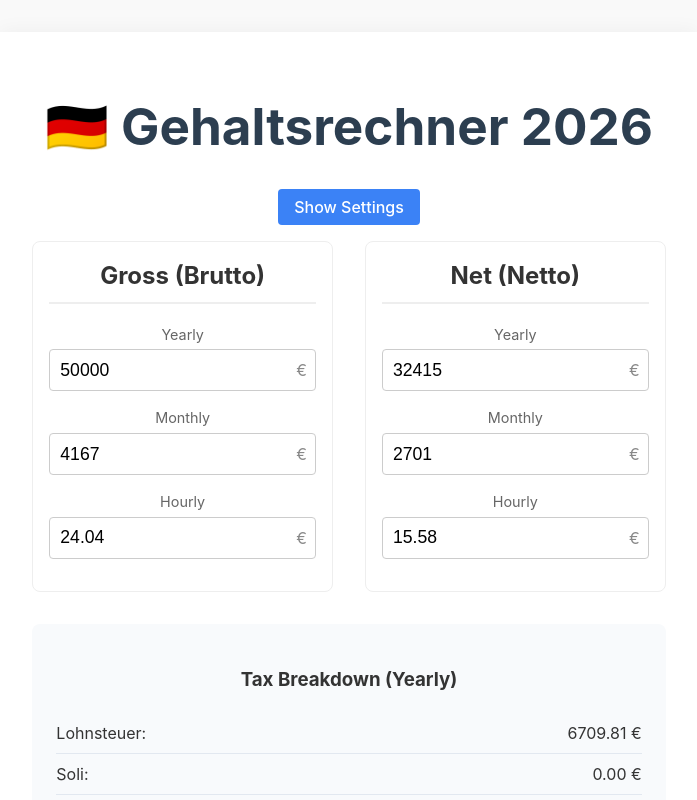
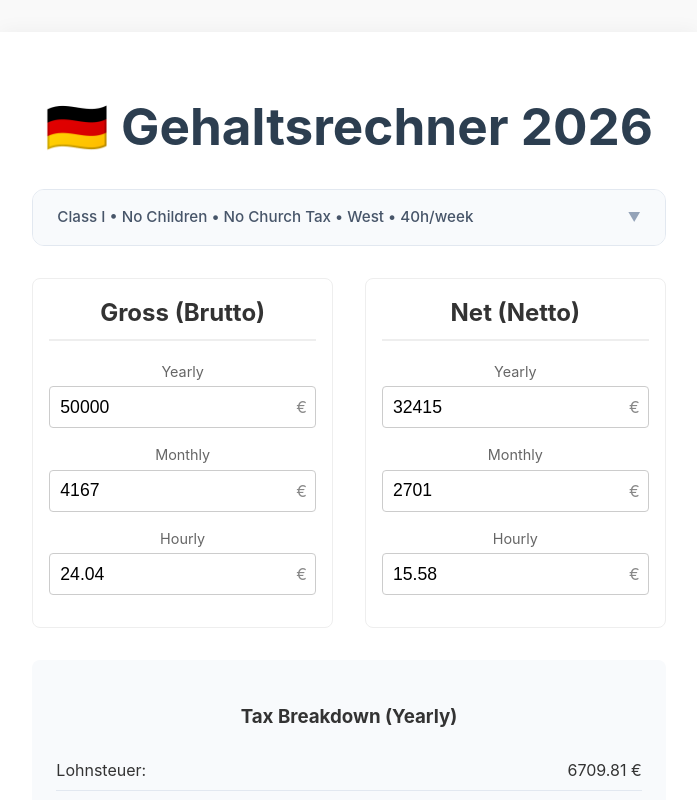
Before and after one commit to genee19/gehaltskalk, a Svelte app: page / in a window 1280 px wide. Shown: the top 800 px of the page, without its empty margins (291-988 px from the left). Built offline with nearby package versions, Linux system fonts and the light colour scheme.

Commit message:
UI: Refine settings summary to a single line without title

```diff
--- a/src/App.svelte
+++ b/src/App.svelte
@@ -57,22 +57,29 @@
   }
 
   // UI Helpers
-  let showSettings = $state(false);
+  let settingsSummary = $derived.by(() => {
+    const parts = [
+      `Class ${['I','II','III','IV','V','VI'][settings.taxClass - 1]}`,
+      settings.hasChildren ? `${settings.childCount} Child(ren)` : 'No Children',
+      settings.churchTax ? 'Church Tax' : 'No Church Tax',
+      settings.state === 'west' ? 'West' : 'East',
+      `${hoursPerWeek}h/week`
+    ];
+    return parts.join(' • ');
+  });
 
 </script>
 
 <main class="container">
   <h1>🇩🇪 Gehaltsrechner 2026</h1>
 
-  <!-- Settings Toggle -->
-  <div class="settings-toggle">
-    <button onclick={() => showSettings = !showSettings}>
-      {showSettings ? 'Hide Settings' : 'Show Settings'}
-    </button>
-  </div>
+  <!-- Settings Section -->
+  <details class="settings-section">
+    <summary class="settings-summary">
+      <span class="summary-details">{settingsSummary}</span>
+      <span class="toggle-icon">▼</span>
+    </summary>
 
-  <!-- Settings Panel -->
-  {#if showSettings}
     <div class="settings-panel">
       <div class="setting-group">
         <label>Hours/Week: <input type="number" bind:value={hoursPerWeek} /></label>
@@ -127,7 +134,7 @@
         {/if}
       </div>
     </div>
-  {/if}
+  </details>
 
   <!-- Calculator Grid -->
   <div class="calculator-grid">
@@ -239,19 +246,57 @@
     color: #2c3e50;
   }
 
-  .settings-toggle {
-    text-align: center;
-    margin-bottom: 1rem;
+  .settings-section {
+    margin-bottom: 2rem;
+    border: 1px solid #e2e8f0;
+    border-radius: 12px;
+    overflow: hidden;
+    background: #fff;
+    transition: all 0.3s ease;
+  }
+
+  .settings-section[open] {
+    box-shadow: 0 4px 6px -1px rgba(0, 0, 0, 0.1), 0 2px 4px -1px rgba(0, 0, 0, 0.06);
+  }
+
+  .settings-summary {
+    display: flex;
+    justify-content: space-between;
+    align-items: center;
+    padding: 1rem 1.5rem;
+    background: #f8fafc;
+    cursor: pointer;
+    list-style: none;
+    user-select: none;
+  }
+
+  .settings-summary::-webkit-details-marker {
+    display: none;
+  }
+
+  .summary-details {
+    font-size: 0.95rem;
+    color: #475569;
+    font-weight: 500;
+  }
+
+  .toggle-icon {
+    font-size: 0.8rem;
+    color: #94a3b8;
+    transition: transform 0.3s ease;
+  }
+
+  .settings-section[open] .toggle-icon {
+    transform: rotate(180deg);
   }
 
   .settings-panel {
-    background: #f0f4f8;
-    padding: 1rem;
-    border-radius: 8px;
-    margin-bottom: 2rem;
+    background: #fff;
+    padding: 1.5rem;
     display: grid;
-    grid-template-columns: repeat(auto-fit, minmax(200px, 1fr));
-    gap: 1rem;
+    grid-template-columns: repeat(auto-fit, minmax(180px, 1fr));
+    gap: 1.5rem;
+    border-top: 1px solid #f1f5f9;
   }
 
   .setting-group {
@@ -347,16 +392,4 @@
     margin-top: 1rem;
   }
 
-  button {
-    padding: 0.5rem 1rem;
-    background: #3b82f6;
-    color: white;
-    border: none;
-    border-radius: 4px;
-    cursor: pointer;
-  }
-
-  button:hover {
-    background: #2563eb;
-  }
 </style>
```
Also changed, not shown: 1 other file (tests, documents, lock files or other folders).
